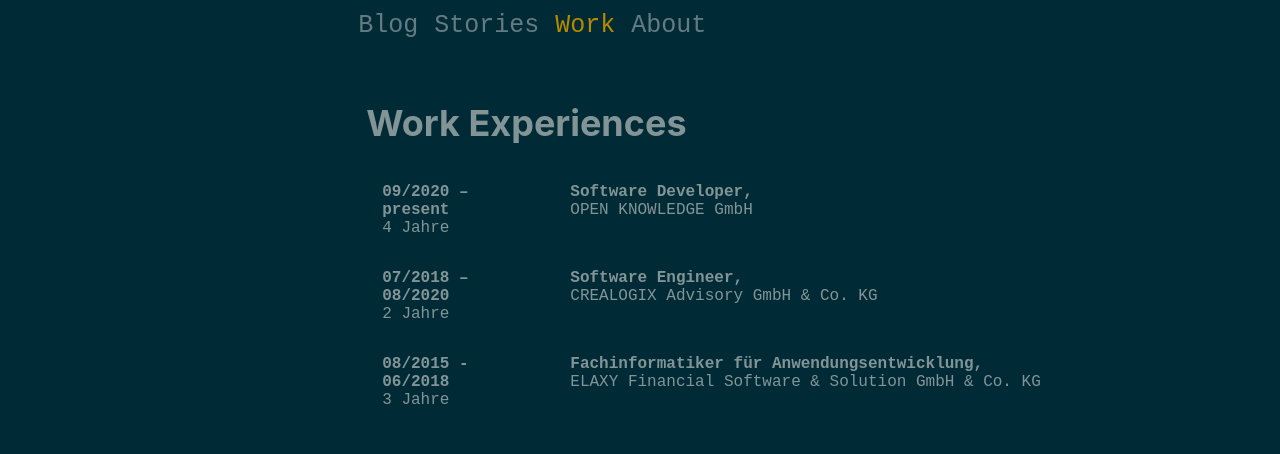
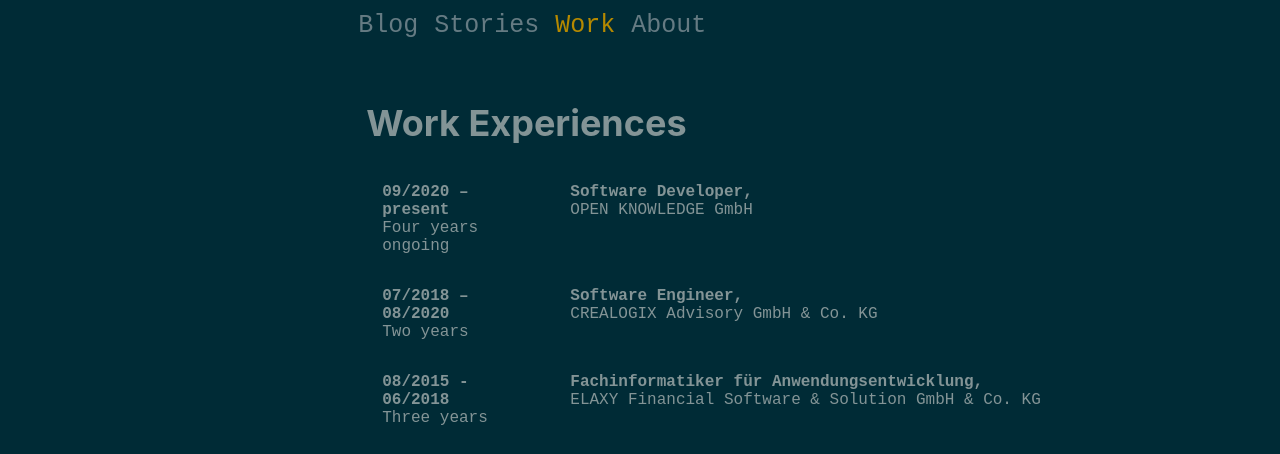
Before and after one commit to tkurzydym/blog, a Gatsby site: page /work in a window 1280 px wide. Shown: the part 62-516 px from the top of the page. Built offline with nearby package versions, Linux system fonts and the light colour scheme; Gatsby itself is replaced by a stand-in of ours.

Commit message:
feat(blog): translation

```diff
--- a/src/components/work/work.tsx
+++ b/src/components/work/Work.tsx
@@ -55,19 +55,19 @@
             title: 'Software Developer',
             company: 'OPEN KNOWLEDGE GmbH',
             period: '09/2020 – present',
-            duration: '4 Jahre',
+            duration: 'Four years ongoing',
         },
         {
             title: 'Software Engineer',
             company: 'CREALOGIX Advisory GmbH & Co. KG',
             period: '07/2018 – 08/2020',
-            duration: '2 Jahre',
+            duration: 'Two years',
         },
         {
             title: 'Fachinformatiker für Anwendungsentwicklung',
             company: 'ELAXY Financial Software & Solution GmbH & Co. KG',
             period: '08/2015 - 06/2018',
-            duration: '3 Jahre',
+            duration: 'Three years',
         },
     ];
 
```
